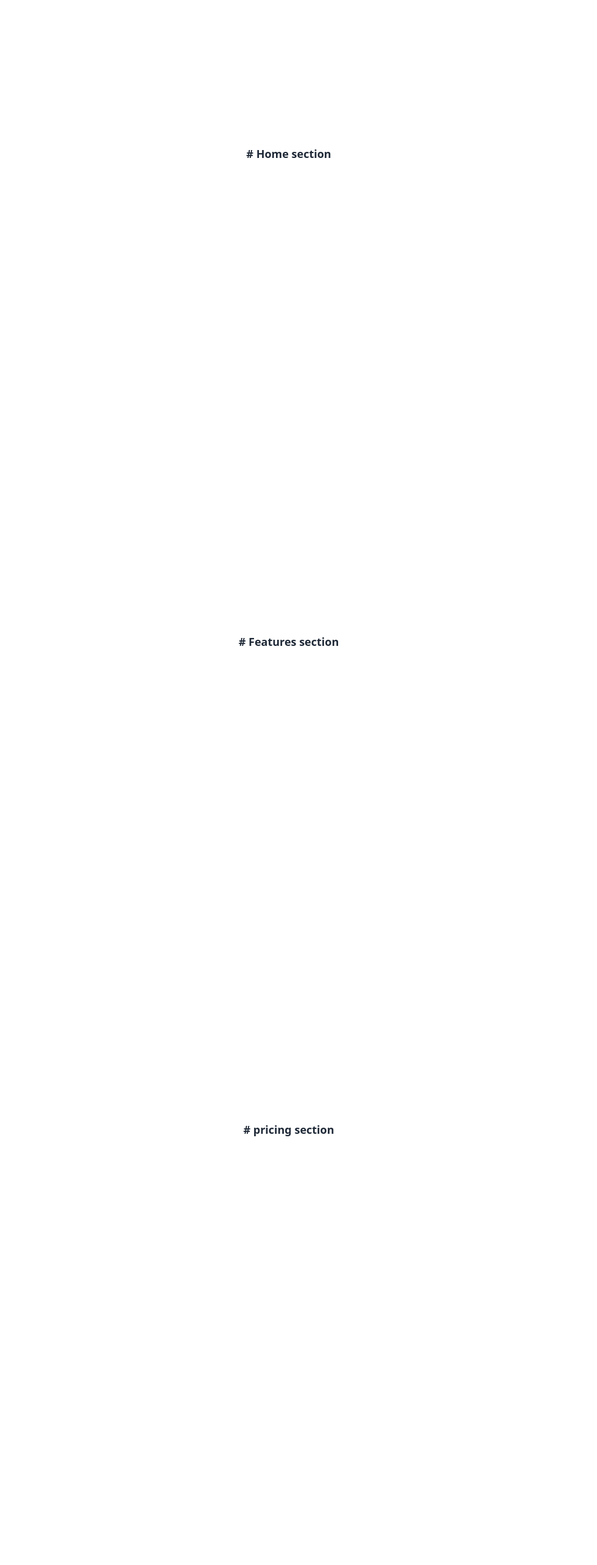
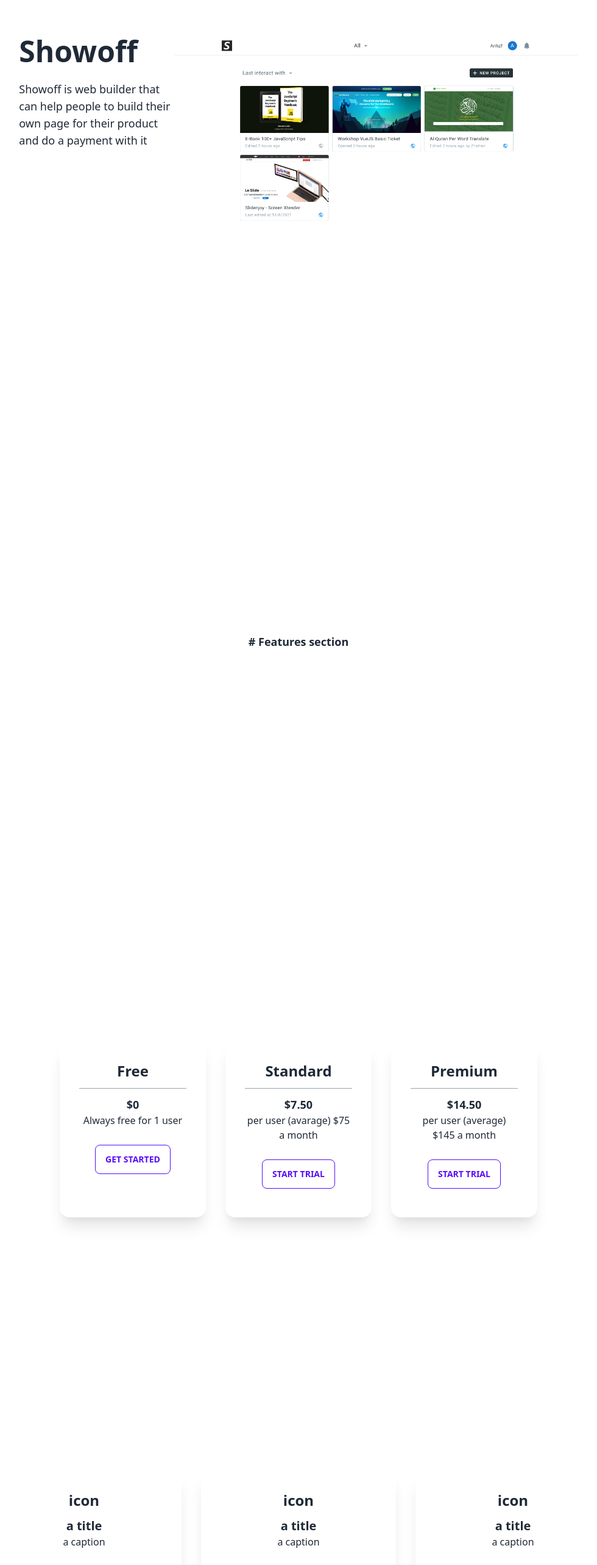
Before and after one commit to aliasjupleks/kulyah, a Next.js app: page /main in a window 1280 px wide. Shown: the part 220-2786 px from the top of the page at 61% size, without its empty margins (166-1146 px from the left). Built offline with nearby package versions, Linux system fonts and the light colour scheme.

Commit message:
feat: update ui

```diff
--- a/components/BaseNavbar.js
+++ b/components/BaseNavbar.js
@@ -3,10 +3,27 @@ import { useState } from 'react';
 
 const BaseNavbar = () => {
   const [isOpen, setOpen] = useState(false);
-  // to flex-col
+  const navItem = [
+    {
+      name: 'Home',
+      url: 'home',
+    },
+    {
+      name: 'Features',
+      url: 'features',
+    },
+    {
+      name: 'Pricing',
+      url: 'pricing',
+    },
+    {
+      name: 'Contact',
+      url: 'contact',
+    },
+  ];
 
   return (
-    <nav className="bg-neutral text-neutral-content sticky top-0">
+    <nav className="bg-gray-700 text-white sticky top-0 z-10">
       <div className="flex flex-col items-center">
         <div className="w-full flex justify-between p-3 items-center">
           <div className="flex-1">
@@ -18,29 +35,13 @@ const BaseNavbar = () => {
           {/* if > lg breakpoint */}
           <div className="flex-none hidden lg:flex">
             <div className="flex items-stretch">
-              <a className="btn btn-ghost btn-sm rounded-btn normal-case text-base">
-                <Link to="home" smooth={true} duration={250}>
-                  Home
-                </Link>
-              </a>
-
-              <a className="btn btn-ghost btn-sm rounded-btn normal-case text-base">
-                <Link to="features" smooth={true} duration={250}>
-                  Features
-                </Link>
-              </a>
-
-              <a className="btn btn-ghost btn-sm rounded-btn normal-case text-base">
-                <Link to="pricing" smooth={true} duration={250}>
-                  Pricing
-                </Link>
-              </a>
-
-              <a className="btn btn-ghost btn-sm rounded-btn normal-case text-base">
-                <Link to="contact" smooth={true} duration={250}>
-                  Contact
-                </Link>
-              </a>
+              {navItem.map((item) => (
+                <a className="btn btn-ghost btn-sm rounded-btn normal-case text-base">
+                  <Link to={item.url} smooth={true} duration={250}>
+                    {item.name}
+                  </Link>
+                </a>
+              ))}
             </div>
           </div>
 
--- /dev/null
+++ b/components/Card.js
@@ -0,0 +1,13 @@
+// import { HTMLAttributes } from "react";
+
+const Card = ({ children, ...props }) => {
+  return (
+    <div {...props}>
+      <div className="card text-center shadow-xl">
+        <div className="card-body">{children}</div>
+      </div>
+    </div>
+  );
+};
+
+export default Card;
--- a/pages/main.js
+++ b/pages/main.js
@@ -1,14 +1,48 @@
 import MainLayout from '../components/MainLayout';
+import Card from '../components/Card';
 
 const Homepage = () => {
+  const cardItem = [
+    {
+      access: 'Free',
+      price: '$0',
+      caption: 'Always free for 1 user',
+      btn: 'Get started',
+    },
+    {
+      access: 'Standard',
+      price: '$7.50',
+      caption: 'per user (avarage) $75 a month',
+      btn: 'Start trial',
+    },
+    {
+      access: 'Premium',
+      price: '$14.50',
+      caption: 'per user (average) $145 a month',
+      btn: 'Start trial',
+    },
+  ];
+
   return (
     <MainLayout>
-      <main className="w-full">
+      <main className="w-full mx-4">
         <section
           id="home"
           className="flex flex-col items-center justify-center py-8 px-2 h-screen"
         >
-          <span className="font-bold text-lg"># Home section</span>
+          {/* <span className="font-bold text-lg"># Home section</span> */}
+          <div className="flex flex-wrap justify-center">
+            <div className="w-64 flex flex-col gap-6">
+              <span className="text-5xl font-bold">Showoff</span>
+              <p className="text-lg">
+                Showoff is web builder that can help people to build their own
+                page for their product and do a payment with it
+              </p>
+            </div>
+            <div>
+              <img src="/dashboard.png" className="w-full h-auto lg:h-96" />
+            </div>
+          </div>
         </section>
         <section
           id="features"
@@ -20,13 +54,41 @@ const Homepage = () => {
           id="pricing"
           className="flex flex-col items-center justify-center py-8 px-2 h-screen"
         >
-          <span className="font-bold text-lg"># pricing section</span>
+          {/* <span className="font-bold text-lg"># pricing section</span> */}
+          <div className="flex flex-wrap items-center justify-center gap-8">
+            {cardItem.map((item) => (
+              <Card className="w-60">
+                <div className="h-56">
+                  <span className="text-2xl font-bold">{item.access}</span>
+                  <hr className="border-gray-400 border-1 w-full mt-3 mb-3" />
+                  <span className="text-lg font-bold">{item.price}</span>
+                  <p>{item.caption}</p>
+                  <div className="justify-center card-actions">
+                    <button className="btn btn-outline btn-primary">
+                      {item.btn}
+                    </button>
+                  </div>
+                </div>
+              </Card>
+            ))}
+          </div>
         </section>
         <section
           id="contact"
-          className="flex flex-col items-center justify-center py-8 px-2 h-screen"
+          className="flex flex-col items-center justify-center py-8 mx-4 h-screen"
         >
-          <span className="font-bold text-lg"># Contact section</span>
+          {/* <span className="font-bold text-lg"># Contact section</span> */}
+          <div className="flex flex-wrap gap-8 justify-center">
+            {[...Array(6)].map((i) => (
+              <Card className="w-80" key={i}>
+                <div className="flex flex-col h-40">
+                  <span className="text-2xl font-bold mb-3">icon</span>
+                  <span className="text-xl font-semibold">a title</span>
+                  <p>a caption</p>
+                </div>
+              </Card>
+            ))}
+          </div>
         </section>
       </main>
     </MainLayout>
```
Also changed, not shown: public/dashboard.png (added).
